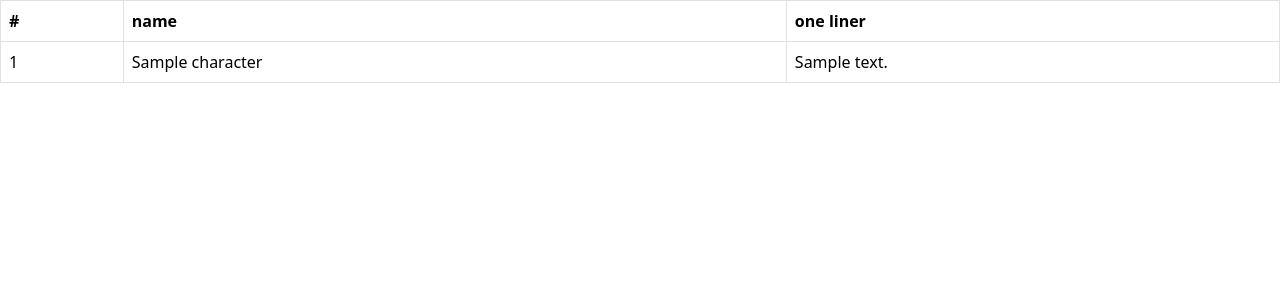
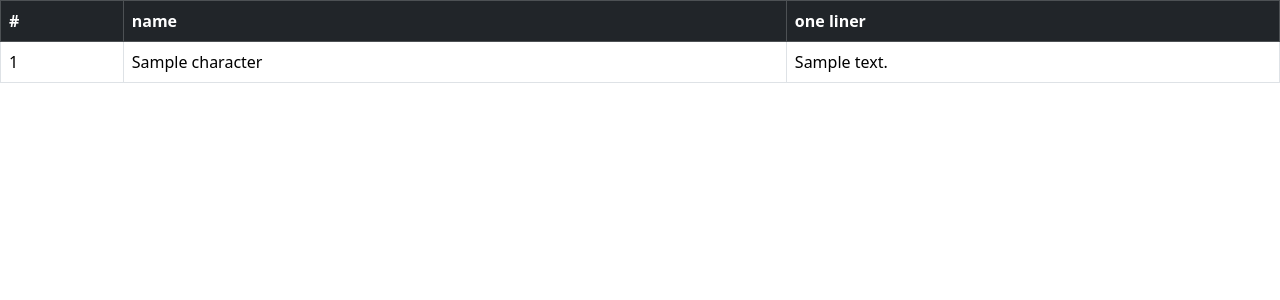
Before and after one commit to darecoco/NetworkProgramming_hello2, a Django app: page /dont-starve/ in a window 1280 px wide. Shown: the top 300 px of the page. Run offline with Django 4.2, Linux system fonts and the light colour scheme; tables that the repository leaves empty hold one stand-in row (values such as "Sample post").

Commit message:
table bootstrap 변경

```diff
--- a/DontStarve/templates/DontStarve/character_list.html
+++ b/DontStarve/templates/DontStarve/character_list.html
@@ -4,11 +4,11 @@
 
 {% block content %}
 <table class="table table-bordered">
-    <tr>
+    <thead class="table-dark">
         <th>#</th>
         <th>name</th>
         <th>one liner</th>
-    </tr>
+    <thead/>
     {% for character in character_list %}
     <tr>
         <td>{{ forloop.counter }}</td>
```
